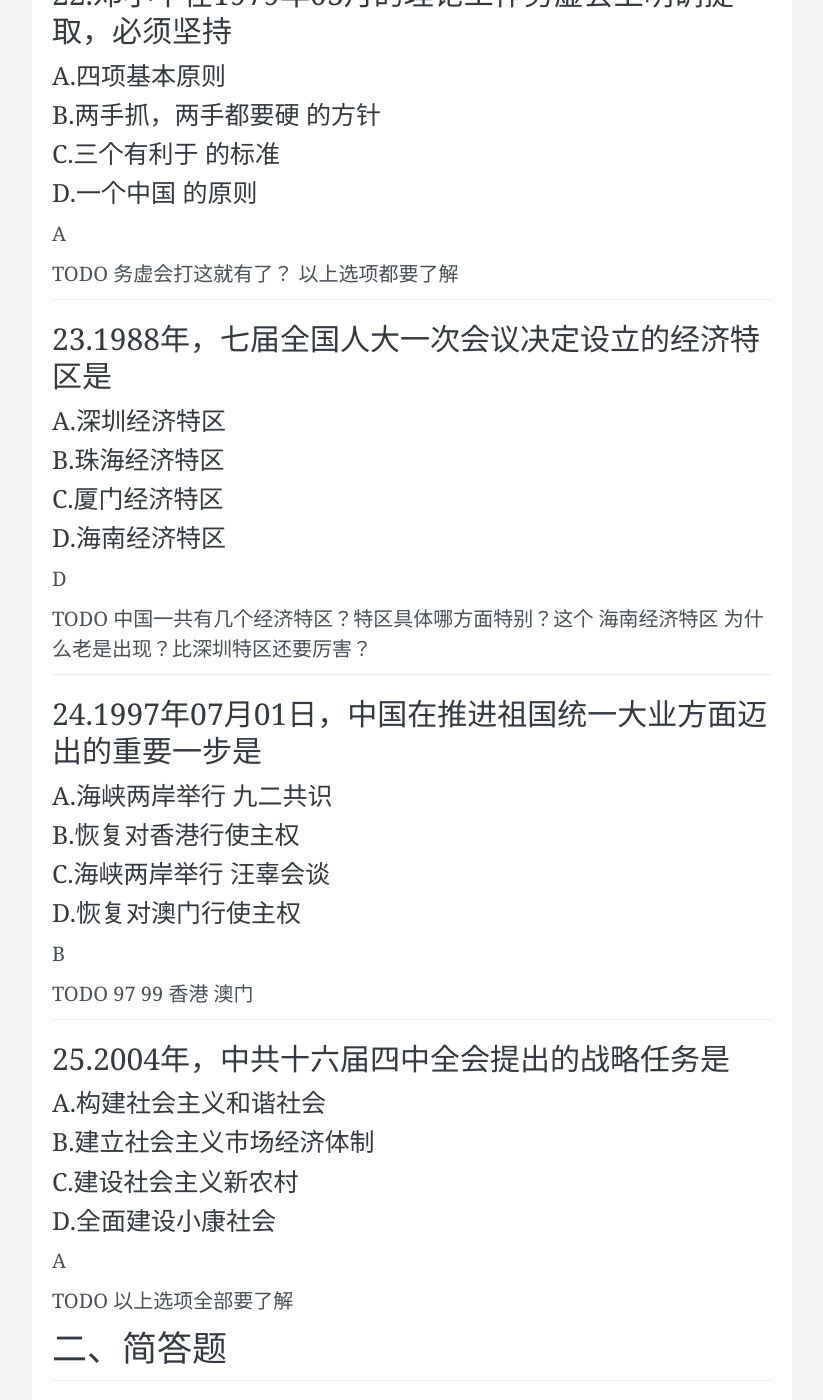
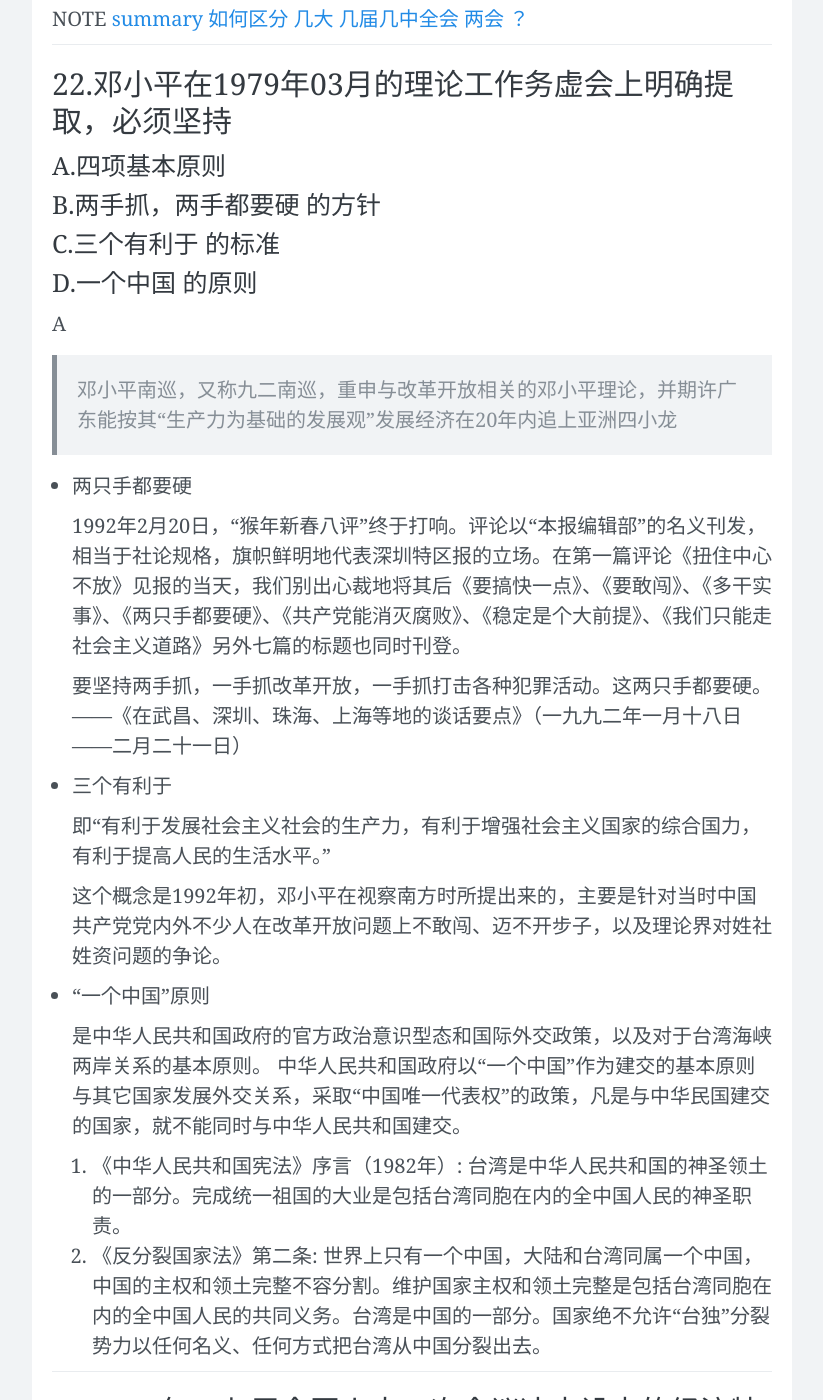
Before and after one commit to wangtiga/wangtiga.github.io, a Jekyll site: the page built from _posts/2020-07-14-3708_2019_04.md, in a window 1280 px wide and 1400 px high, scrolled down 20144 px. Shown: the whole window, without its empty margins (228-1051 px from the left). Built offline with Jekyll 4.4.1, drawn with Linux system fonts in a browser that asks for light colours; nearby versions of some CDN libraries; comment, search, counter and statistics services are not loaded; some of the changed text lies outside the part shown.

Commit message:
updated from r1

```diff
--- a/_posts/2020-07-14-3708_2019_04.md
+++ b/_posts/2020-07-14-3708_2019_04.md
@@ -357,8 +357,9 @@ NOTE 美国直到1970年代访华那段时间才承认中国，虽然美国此
 
 - [中苏关系](https://zh.wikipedia.org/wiki/%E4%B8%AD%E8%8B%8F%E5%85%B3%E7%B3%BB)
 
-  1. 中华民国外交部在1949年11月7日《与苏联断绝邦交之声明》，称《中苏友好同盟条约》签订后，中国政府一向恪守该条约产生之一切义务。但是苏联却支持中国共产党。
-  2. 1950.02.14 《中苏友好同盟互助条约》签字[14]:54。《中苏友好同盟条约》废除。
+  0. 1945.08.15 《中苏友好同盟条约》，全称《中华民国苏维埃社会主义共和国联邦友好同盟条约》，是中华民国在1945年8月15日日本投降之际与苏联签订的不平等条约，当时苏联军队在没有条约的情况下已经发动八月风暴攻势，一个星期以后，从日本手中夺取了中国东北地区与内蒙古。
+  1. 1949.11.07 中华民国外交部在1949年11月7日《与苏联断绝邦交之声明》，称《中苏友好同盟条约》签订后，中国政府一向恪守该条约产生之一切义务。但是苏联却支持中国共产党。
+  2. 1950.02.14 《中苏友好同盟互助条约》签字。《中苏友好同盟条约》废除。
   3. 1950.06.25 朝鲜战争爆发，中国在苏联最需要援手时出兵朝鲜。苏联大量向中国提供较先进军事技术及中国仿制苏式武器.
   4. 1952年中国制定“一五”计划时，斯大林同意帮助建设141项重点工程，1954年赫鲁晓夫又追加15项并提升质量，成为奠定中国工业化基础的著名“156项”。后来落实工程共150项，其中44项是军工企业，包括陆海空三军各种主战装备制造厂。赫鲁晓夫时代对中国提供最重要援助，是帮助建造核弹、导弹生产企业并提供相应技术。
   5. 1958.07.21 苏联驻华大使尤金在中南海游泳池向毛泽东提出苏联要求在中国沿海建立“长波电台”和中苏两国建立“共同核潜舰队”，毛泽东当即拒绝；毛泽东看作是苏联企图控制中国之严重步骤；
@@ -415,7 +416,29 @@ NOTE [summary 如何区分 几大 几届几中全会 两会 ？](https://wangtig
 
 A
 
-TODO 务虚会打这就有了？ 以上选项都要了解
+
+
+> 邓小平南巡，又称九二南巡，重申与改革开放相关的邓小平理论，并期许广东能按其“生产力为基础的发展观”发展经济在20年内追上亚洲四小龙
+
+- 两只手都要硬
+
+  1992年2月20日，“猴年新春八评”终于打响。评论以“本报编辑部”的名义刊发，相当于社论规格，旗帜鲜明地代表深圳特区报的立场。在第一篇评论《扭住中心不放》见报的当天，我们别出心裁地将其后《要搞快一点》、《要敢闯》、《多干实事》、《两只手都要硬》、《共产党能消灭腐败》、《稳定是个大前提》、《我们只能走社会主义道路》另外七篇的标题也同时刊登。
+
+  要坚持两手抓，一手抓改革开放，一手抓打击各种犯罪活动。这两只手都要硬。——《在武昌、深圳、珠海、上海等地的谈话要点》（一九九二年一月十八日——二月二十一日）
+
+- 三个有利于
+
+  即“有利于发展社会主义社会的生产力，有利于增强社会主义国家的综合国力，有利于提高人民的生活水平。”
+
+  这个概念是1992年初，邓小平在视察南方时所提出来的，主要是针对当时中国共产党党内外不少人在改革开放问题上不敢闯、迈不开步子，以及理论界对姓社姓资问题的争论。
+
+- “一个中国”原则
+
+  是中华人民共和国政府的官方政治意识型态和国际外交政策，以及对于台湾海峡两岸关系的基本原则。 中华人民共和国政府以“一个中国”作为建交的基本原则与其它国家发展外交关系，采取“中国唯一代表权”的政策，凡是与中华民国建交的国家，就不能同时与中华人民共和国建交。
+
+  1. 《中华人民共和国宪法》序言（1982年）: 台湾是中华人民共和国的神圣领土的一部分。完成统一祖国的大业是包括台湾同胞在内的全中国人民的神圣职责。
+  2. 《反分裂国家法》第二条: 世界上只有一个中国，大陆和台湾同属一个中国，中国的主权和领土完整不容分割。维护国家主权和领土完整是包括台湾同胞在内的全中国人民的共同义务。台湾是中国的一部分。国家绝不允许“台独”分裂势力以任何名义、任何方式把台湾从中国分裂出去。
+
 
 
 ## 23.1988年，七届全国人大一次会议决定设立的经济特区是
```
